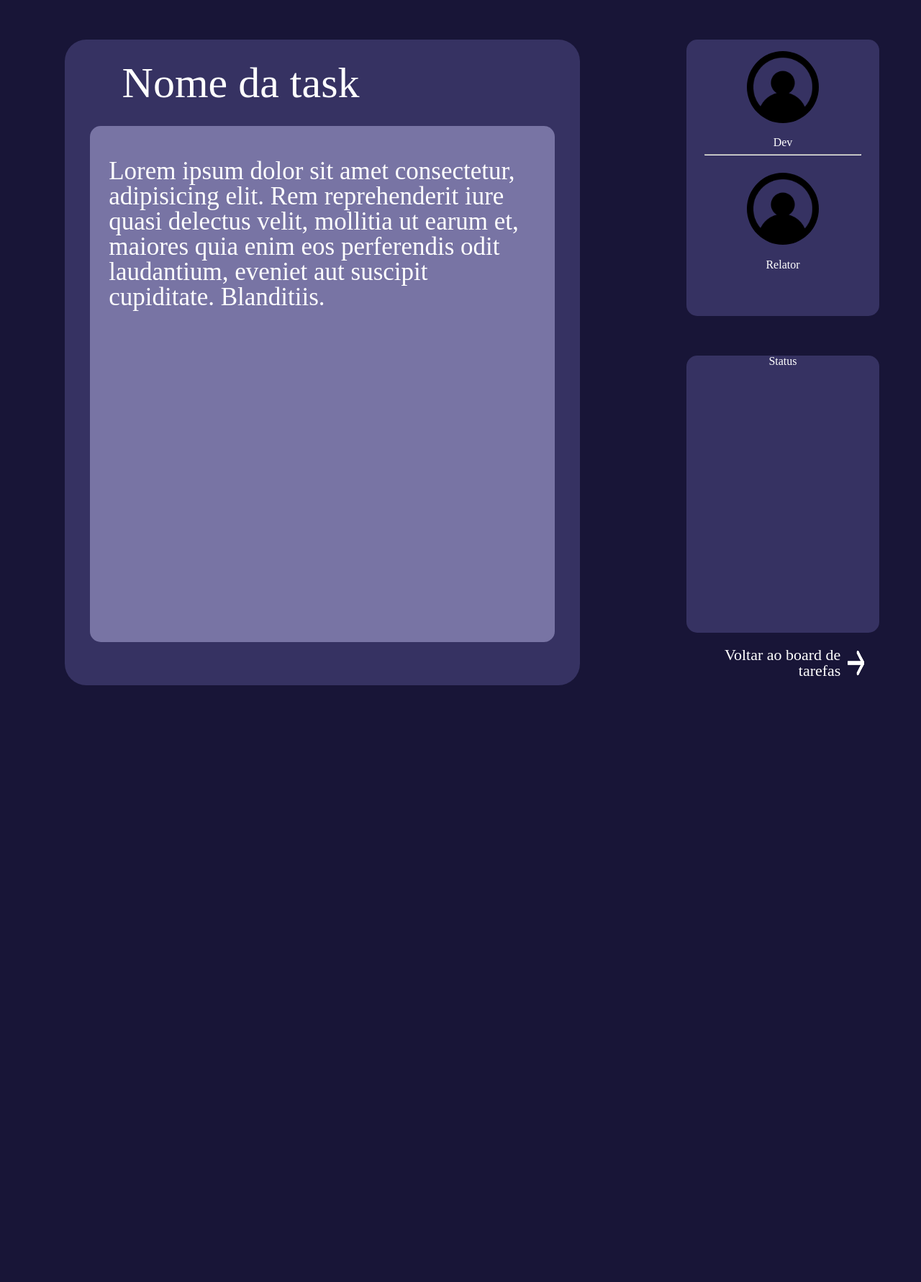
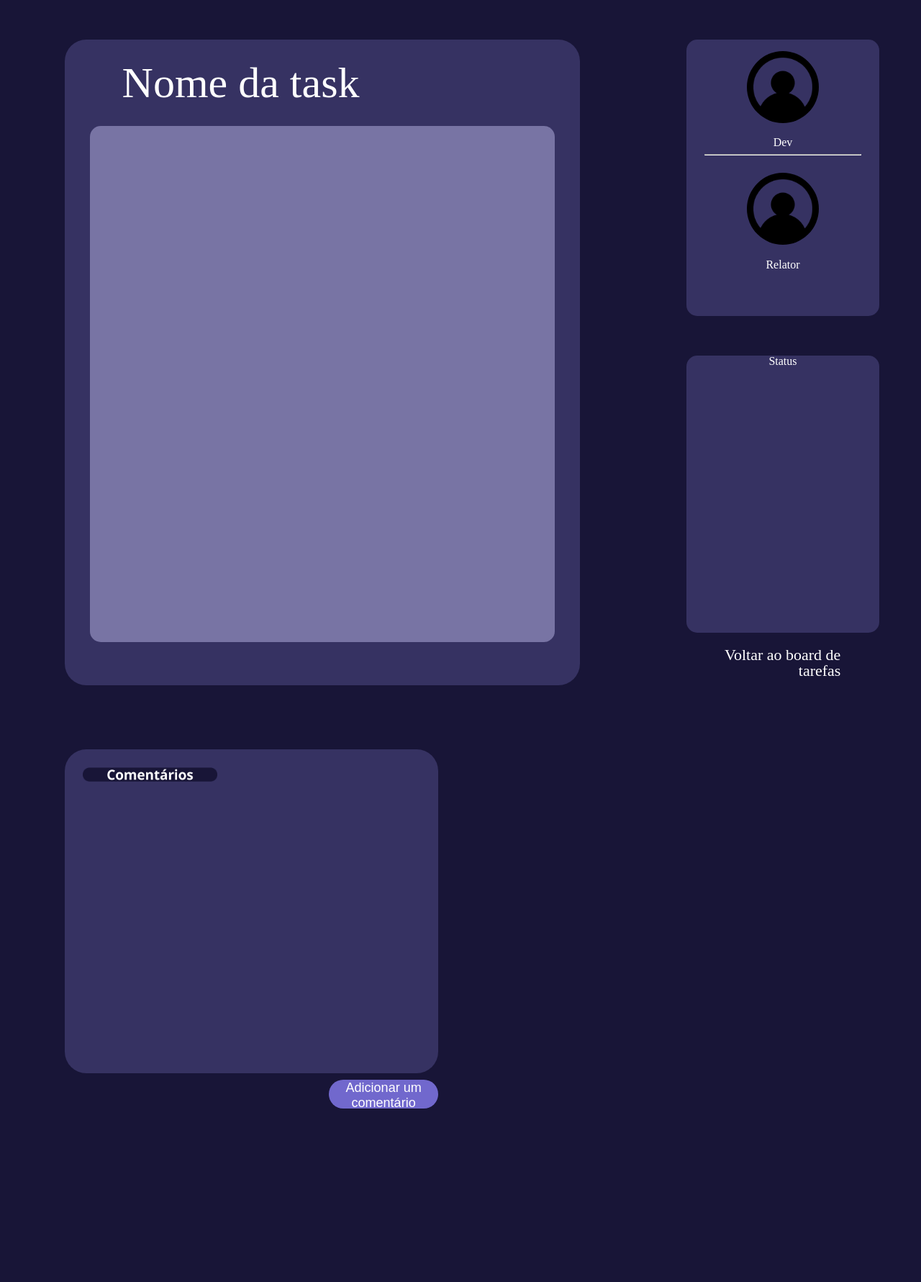
Before and after one commit to MaduAlfredo/Projeto, a PHP site: page /task.html in a window 1280 px wide. Shown: the top 1781 px of the page at 72% size. Run offline with PHP 8.4, Linux system fonts and the light colour scheme.

Commit message:
comentsandlogin

```diff
--- a/css/task.css
+++ b/css/task.css
@@ -26,6 +26,7 @@
     padding-left: 80px;
 }
 
+
 .taskContent{
     width: 90%;
     height: 80%;
@@ -43,8 +44,40 @@
     margin:auto;
 }
 
+.comentDiv{
+    width: 58%;
+    height: 450px;
+    border-radius: 30px;
+    background-color: #363262;
+    box-sizing: border-box;
+    padding: 10px 25px;
+    margin: 10%;
+    margin-bottom:1%;
+}
+
+.comentsTitle{
+    width: 40%;
+}
+
+.comentButtonDiv{
+    width: 100%;
+    text-align: right;
+    margin-top: 0;
+    box-sizing: border-box;
+    padding-right: 32%;
+}
+.comentButton{
+    width: 25%;
+    height: 40px;
+    border-radius: 30px;
+    background-color: #7168CD;
+    color: white;
+    border-style: none;
+    font-size: 18px;
+}
 .infoLateral{
     width: 30%;
+    height: auto;
     display: inline;
 }
 
@@ -97,29 +130,12 @@
     font-size: 22px;
     display: inline;
     text-align: right;
-}
-.arrow{
-    width: 23px;
-    display: inline;
-    /* box-sizing: border-box; */
-    /* padding-right:18%; */
-    padding-left: 10px;
+    text-decoration: none;
 }
 
-.goBack:hover{
+.linkBoard:hover{
     color:red;
-}
-
-#arrowWhite:hover{
-    display: none;
-}
-
-#arrowRed{
-    visibility: hidden;
-}
-
-#arrowRed:hover{
-    visibility: visible;
+    text-decoration: none;
 }
 
 @media  screen and (max-height:700px){
--- a/task.html
+++ b/task.html
@@ -15,8 +15,13 @@
             <div class="titleDiv">
                 <p class="title">Nome da task</p>
                 <div class="taskContent">
-                    <p class="taskText">Lorem ipsum dolor sit amet consectetur, adipisicing elit. Rem reprehenderit iure quasi delectus velit, mollitia ut earum et, maiores quia enim eos perferendis odit laudantium, eveniet aut suscipit cupiditate. Blanditiis.</p>
                 </div>
+            </div>
+            <div class="comentDiv">
+                <img src="fotos/comentsTitle.png" class="comentsTitle" alt="">
+            </div>
+            <div class="comentButtonDiv">
+                <button class="comentButton">Adicionar um comentário</button>
             </div>
         </section>
         <section class="infoLateral">
@@ -31,9 +36,7 @@
                 <p class="info2Title">Status</p>
             </div>
             <div class="goBack">
-                <p class="linkBoard">Voltar ao board de tarefas</p>
-                <img src="fotos/arrow.png" alt="" id="arrowWhite" class="arrow">
-                <img src="fotos/arrow.png" alt="" id="arrowRed" class="arrow">
+                <a href="" class="linkBoard">Voltar ao board de tarefas</a>
             </div>
         </section>
     </section>
```
Also changed, not shown: css/login.css (added, +84 -0 lines), login.html (added, +60 -0 lines), README.md (deleted), fotos/comentsTitle.png (added).
